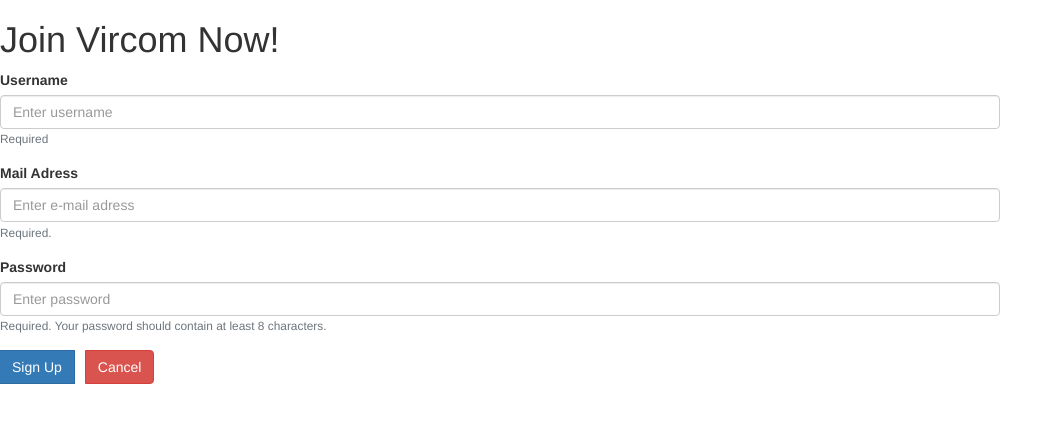
After one commit to batidibek/community_information_management_platform, a Django app: template vircom/templates/vircom/sign_up.html in a window 1280 px wide. The commit adds this page. Shown: the top 423 px of the page, without its empty margins (0-1063 px from the left). Run offline with Django 3.2, Linux system fonts and the light colour scheme; the template is opened without the code that fills it, so the values that code supplies are empty; parts of the project's set-up code (start-up, migrations or seed data) failed here and were passed over; some libraries are stand-ins or nearby versions.

Commit message:
sign-up feature added

```diff
--- a/vircom/templates/vircom/index.html
+++ b/vircom/templates/vircom/index.html
@@ -1,3 +1,6 @@
+<a href="{% url 'vircom:sign_up'%}">Sign Up</a>
+<a href="{% url 'vircom:login'%}">login</a>
+<br /><br /><br />
 {% if community_list %}
 <ul>
     {% for community in community_list %}
--- /dev/null
+++ b/vircom/templates/vircom/sign_up.html
@@ -0,0 +1,59 @@
+<!DOCTYPE html>
+<html>
+
+<head>
+    <!--    Load Bootstrap via CDN -->
+    <link rel="stylesheet" href="https://stackpath.bootstrapcdn.com/bootstrap/4.1.3/css/bootstrap.min.css"
+        integrity="sha384-MCw98/SFnGE8fJT3GXwEOngsV7Zt27NXFoaoApmYm81iuXoPkFOJwJ8ERdknLPMO" crossorigin="anonymous">
+
+    <link rel="stylesheet" href="https://maxcdn.bootstrapcdn.com/bootstrap/3.4.0/css/bootstrap.min.css">
+    <script src="https://ajax.googleapis.com/ajax/libs/jquery/3.4.1/jquery.min.js"></script>
+    <script src="https://maxcdn.bootstrapcdn.com/bootstrap/3.4.0/js/bootstrap.min.js"></script>
+</head>
+
+<body style="width: 1000px">
+
+    <h1>Join Vircom Now!</h1>
+    {% if error_message %}<p style="color: red"><strong>{{ error_message }}</strong></p>{% endif %}
+    <form action="{% url 'vircom:create_user' %}" method="post" novalidate>
+        {% csrf_token %}
+        <div class="form-group">
+            <label for="InputUserName">Username</label>
+            <input type="text" class="form-control" id="InputUserName" aria-describedby="InputUserName"
+                placeholder="Enter username" name="username">
+            <small id="fieldType" class="form-text text-muted">Required</small>
+        </div>
+        <div class="form-group">
+            <label for="InputMail">Mail Adress</label>
+            <input type="text" class="form-control" id="InputMail" aria-describedby="InputMail"
+                placeholder="Enter e-mail adress" name="email">
+            <small id="fieldType" class="form-text text-muted">Required.</small>
+        </div>
+        <div class="form-group">
+            <label for="InputPassword">Password</label>
+            <input type="password" class="form-control" id="Password" aria-describedby="Password"
+                placeholder="Enter password" name="password">
+            <small id="fieldType" class="form-text text-muted">Required. Your password should contain at least 8
+                characters.</small>
+        </div>
+
+        <div class="input-group-btn">
+            <button type="submit" class="btn btn-primary">Sign Up</button>
+            <button class="btn btn-danger" type="submit" name="cancel" value="cancel"
+                style="margin-left: 10px;">Cancel</button>
+
+        </div>
+    </form>
+
+
+    <!-- Include jQuery -->
+    <script src="https://code.jquery.com/jquery-3.3.1.slim.min.js"
+        integrity="sha384-q8i/X+965DzO0rT7abK41JStQIAqVgRVzpbzo5smXKp4YfRvH+8abtTE1Pi6jizo"
+        crossorigin="anonymous"></script>
+    <!--Load Bootstrap JavaScript-->
+    <script src="https://stackpath.bootstrapcdn.com/bootstrap/4.1.3/js/bootstrap.min.js"
+        integrity="sha384-ChfqqxuZUCnJSK3+MXmPNIyE6ZbWh2IMqE241rYiqJxyMiZ6OW/JmZQ5stwEULTy"
+        crossorigin="anonymous"></script>
+</body>
+
+</html>
--- a/vircom/urls.py
+++ b/vircom/urls.py
@@ -12,6 +12,8 @@ urlpatterns = [
     path('<str:community_name>/new-<str:data_type_id>', views.new_data_type_object, name='new_data_type_object'),
     path('new-community/', views.new_community, name='new_community'),
     path('<str:community_name>/<str:data_type_id>/edit', views.edit_data_type, name='edit_data_type'),
+    path('sign-up/', views.sign_up, name='sign_up'),
+    path('login/', views.login, name='login'),
 
     #REQUESTS
     path('<str:community_id>/<str:post_id>/delete-post/', views.delete_post, name='delete_post'),
@@ -21,4 +23,6 @@ urlpatterns = [
     path('create-community/', views.create_community, name='create_community'),
     path('<str:community_id>/<str:data_type_id>/change-data-type', views.change_data_type, name='change_data_type'),
     path('<str:community_id>/<str:data_type_id>/delete-data-type', views.delete_data_type, name='delete_data_type'),
+    path('create-user/', views.create_user, name='create_user'),
+    path('authenticate_user/', views.authenticate_user, name='authenticate_user'),
 ]
```
Also changed, not shown: vircom/views.py (+43 -3 lines), vircom/views/index.py (deleted).
